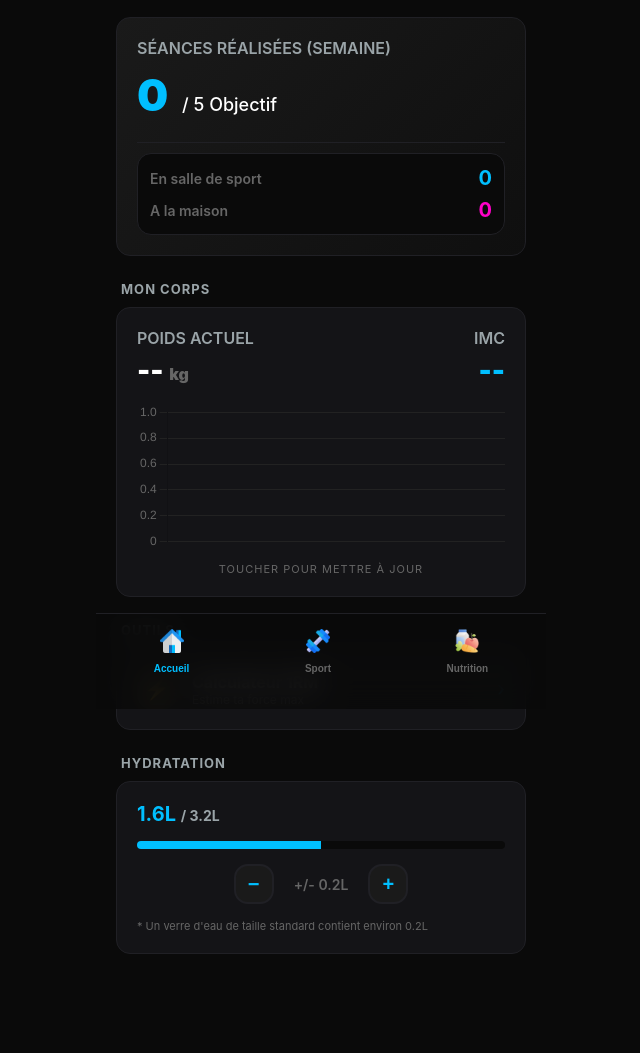
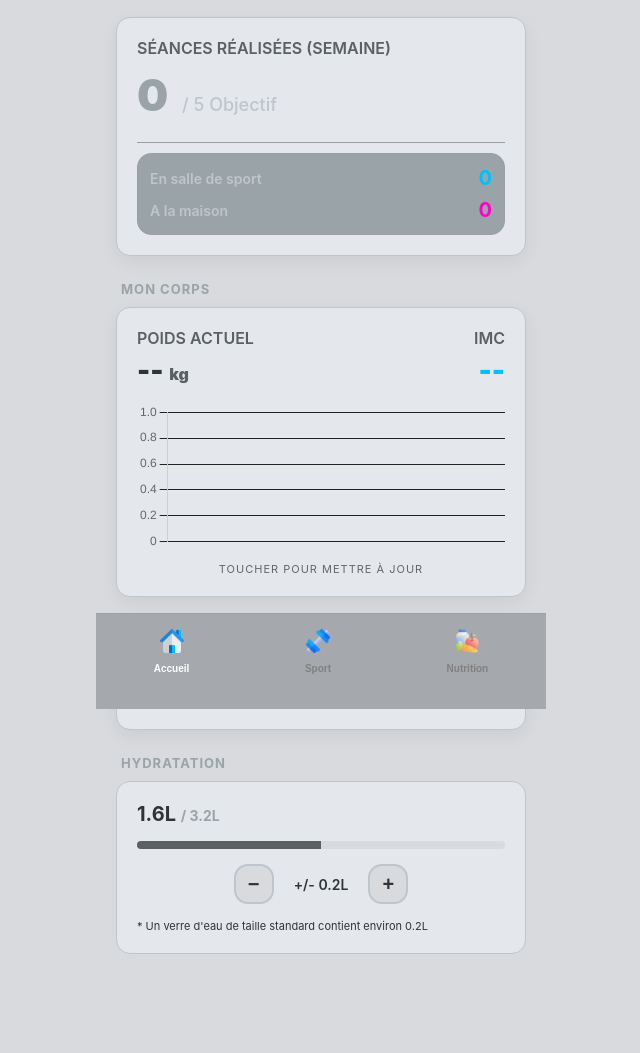
Before and after one commit to mateojourdain/FitLife, a plain HTML site: page index.html in a window 1280 px wide. Shown: the part 91-1144 px from the top of the page, without its empty margins (319-959 px from the left). Drawn offline with nearby package versions, Linux system fonts and the light colour scheme.

Commit message:
Add files via upload
Ajout de la page réglage + correction de multiple bugs
PASSAGE DU SITE AU DESIGN GRIS  avec différentes nuances( a continuer)

```diff
--- a/index.html
+++ b/index.html
@@ -52,8 +52,9 @@
                 <div style="display:flex; justify-content:space-between; align-items:center; margin-bottom:15px;">
                     <div>
                         <div class="card-label">Poids Actuel</div>
-                        <div style="font-size: 28px; font-weight: 900; color: #fff;"><span id="displayWeight">--</span>
-                            <span style="font-size:16px; color:#666;">kg</span>
+                        <div style="font-size: 28px; font-weight: 900; color: #2F3438;"><span
+                                id="displayWeight">--</span>
+                            <span style="font-size:16px; color: #5B6065;">kg</span>
                         </div>
                     </div>
                     <div style="text-align:right;">
@@ -163,11 +164,11 @@
                 </div>
                 <div class="form-group row-group">
                     <div class="input-group"><label>Poids (kg)</label><input type="number" id="inputWeight"
-                            placeholder="0"></div>
+                            placeholder="Ex:0"></div>
                     <div class="input-group"><label>Taille (cm)</label><input type="number" id="inputHeight"
-                            placeholder="175"></div>
+                            placeholder="Ex:175"></div>
                 </div>
-                <div class="form-group"><label>Âge (ans)</label><input type="number" id="inputAge" placeholder="25">
+                <div class="form-group"><label>Âge (ans)</label><input type="number" id="inputAge" placeholder="Ex:25">
                 </div>
                 <div class="card" style="margin: 20px 0; text-align:center; border:1px solid #333; background:#0a0a0a;">
                     <div
--- a/style.css
+++ b/style.css
@@ -10,9 +10,8 @@
 
 body {
     font-family: -apple-system, BlinkMacSystemFont, 'Segoe UI', Roboto, sans-serif;
-    background: #0a0a0a;
-    /* Ton noir original */
-    color: #ffffff;
+    background: #D9DADD;
+    color: #2F3438;
     min-height: 100vh;
     padding-bottom: 90px;
     -webkit-font-smoothing: antialiased;
@@ -21,7 +20,8 @@ body {
 .app-container {
     max-width: 450px;
     margin: 0 auto;
-    background: #0a0a0a;
+    background: #D9DADD;
+    ;
     min-height: 100vh;
     position: relative;
 }
@@ -33,10 +33,10 @@ body {
     padding: 15px 20px 15px;
     position: relative;
     z-index: 50;
-    background: rgba(10, 10, 10, 0.85);
+    background: #A5A8AD;
     backdrop-filter: blur(15px);
     -webkit-backdrop-filter: blur(15px);
-    border-bottom: 1px solid #202025;
+    border-bottom: 1px solid #9B9EA3;
     display: flex;
     flex-direction: row;
     justify-content: space-between;
@@ -50,7 +50,7 @@ body {
 }
 
 .settings {
-margin-left: 20px;
+    margin-left: 20px;
 }
 
 .header h1 {
@@ -58,7 +58,7 @@ margin-left: 20px;
     font-weight: 800;
     letter-spacing: -1px;
     margin: 0;
-    background: linear-gradient(135deg, #00f5ff 0%, #0080ff 100%);
+    background: linear-gradient(135deg, #2F3438 0%, #C4C6CA 100%);
     -webkit-background-clip: text;
     background-clip: text;
     -webkit-text-fill-color: transparent;
@@ -66,7 +66,7 @@ margin-left: 20px;
 
 .header .date {
     font-size: 13px;
-    color: #666;
+    color: #ffffff;
     font-weight: 600;
     text-transform: uppercase;
 }
@@ -79,17 +79,17 @@ margin-left: 20px;
 .settings img:hover {
     cursor: pointer;
 }
- /* navbar */
+
+/* navbar */
 .bottom-nav {
     position: fixed;
     bottom: 0;
     width: 100%;
     max-width: 450px;
-    /* Le flou Apple */
-    background: rgba(10, 10, 10, 0.85);
+    background: #A5A8AD;
     backdrop-filter: blur(15px);
     -webkit-backdrop-filter: blur(15px);
-    border-top: 1px solid #202025;
+    border-top: 1px solid #9AA1A8;
     display: flex;
     justify-content: space-around;
     padding: 10px 0 30px;
@@ -99,7 +99,7 @@ margin-left: 20px;
 .nav-item {
     background: none;
     border: none;
-    color: #666;
+    color: grey;
     cursor: pointer;
     display: flex;
     flex-direction: column;
@@ -119,7 +119,7 @@ margin-left: 20px;
 }
 
 .nav-item.active {
-    color: #00BFFF;
+    color: #ffffff;
 }
 
 .nav-icon {
@@ -167,30 +167,27 @@ margin-left: 20px;
 }
 
 .card {
-    background: #141417;
-    /* Ta couleur originale */
-    border: 1px solid #202025;
+    background: #E4E7EB;
+    border: 1px solid #BFC5CC;
+    color: #2F3438;
     border-radius: 14px;
-    /* Un peu plus doux */
     padding: 20px;
-    margin-bottom: 15px;
-    position: relative;
-    transition: ease 0.1s;
+    box-shadow: 0 6px 18px rgba(0, 0, 0, 0.06);
 }
 
 .card.gradient-border {
-    border: 1px solid #202025;
-    background: linear-gradient(135deg, #1a1a1a 0%, #0f0f0f 100%);
+    background: #E4E7EB;
+    border: 1px solid #BFC5CC;
 }
 
 .card.ripple:active {
     transform: scale(0.98);
-    background: #1a1a1d;
+    background: #E4E7EB;
 }
 
 .card-label {
     font-size: 16px;
-    color: #9AA4A8;
+    color: #5B6065;
     font-weight: 600;
     text-transform: uppercase;
     margin-bottom: 5px;
@@ -202,28 +199,27 @@ margin-left: 20px;
     font-weight: 900;
     line-height: 1;
     margin-bottom: 10px;
-    color: #00BFFF;
+    color: #9AA4A8;
 }
 
 .stat-goal {
     font-size: 18px;
     font-weight: 500;
-    color: #fff;
+    color: #BFC5CC;
     margin-left: 5px;
-    -webkit-text-fill-color: #fff;
 }
 
 .stats-separator {
-    border-top: 1px solid #202025;
+    border-top: 1px solid #9B9EA3;
     padding-top: 10px;
     margin-top: 5px;
 }
 
 .background-stat {
-    background: #0a0a0a;
+    background: #9AA4A8;
     padding: 12px;
     border-radius: 14px;
-    border: 1px solid #202025;
+    border: 1px solid #9B9EA3;
 }
 
 .stat-line {
@@ -234,7 +230,7 @@ margin-left: 20px;
 
 .stat-label {
     font-size: 14px;
-    color: #666;
+    color: #BFC5CC;
     font-weight: 600;
 }
 
@@ -242,7 +238,8 @@ margin-left: 20px;
 .icon-box {
     width: 40px;
     height: 40px;
-    background: #222;
+    background: #B5B7BC;
+    color: #2F3438;
     border-radius: 14px;
     display: flex;
     align-items: center;
@@ -252,11 +249,10 @@ margin-left: 20px;
 
 /* Hydratation */
 .hydration-card {
-    background: #141417;
-    /* Ta couleur originale */
-    border: 1px solid #202025;
+    background: #E4E7EB;
+    border: 1px solid #BFC5CC;
+    color: #9AA4A8;
     border-radius: 14px;
-    /* Un peu plus doux */
     padding: 20px;
     margin-bottom: 15px;
     position: relative;
@@ -272,12 +268,12 @@ margin-left: 20px;
 .hydration-count {
     font-size: 20px;
     font-weight: 700;
-    color: #00BFFF;
+    color: #2F3438;
 }
 
 .hydration-bar {
     height: 8px;
-    background: #0a0a0a;
+    background: #D9DADD;
     border-radius: 4px;
     overflow: hidden;
     margin-bottom: 15px;
@@ -285,7 +281,7 @@ margin-left: 20px;
 
 .hydration-progress {
     height: 100%;
-    background: #00BFFF;
+    background: #5B6065;
     width: 50%;
     transition: width 0.5s ease;
 }
@@ -299,17 +295,17 @@ margin-left: 20px;
 
 .hydration-amount {
     font-size: 14px;
-    color: #666;
+    color: #2F3438;
     font-weight: 600;
 }
 
 .hydration-btn {
     width: 40px;
     height: 40px;
-    background: #1a1a1a;
-    border: 2px solid #202025;
+    color: #2F3438;
+    background: #D9DADD;
+    border: 2px solid #BFC5CC;
     border-radius: 14px;
-    color: #00BFFF;
     font-size: 20px;
     font-weight: 700;
     cursor: pointer;
@@ -321,7 +317,7 @@ margin-left: 20px;
 
 .indication-hydration {
     font-size: 11px;
-    color: #666;
+    color: #2F3438;
     font-weight: 400;
     margin-top: 15px;
     text-align: left;
@@ -662,8 +658,8 @@ input[type="text"],
 input[type="number"],
 textarea {
     width: 100%;
-    background: #0a0a0a;
-    border: 1px solid #202025;
+    background: #C4C6CA;
+    border: 1px solid #9B9EA3;
     color: #fff;
     padding: 12px;
     border-radius: 10px;
```
